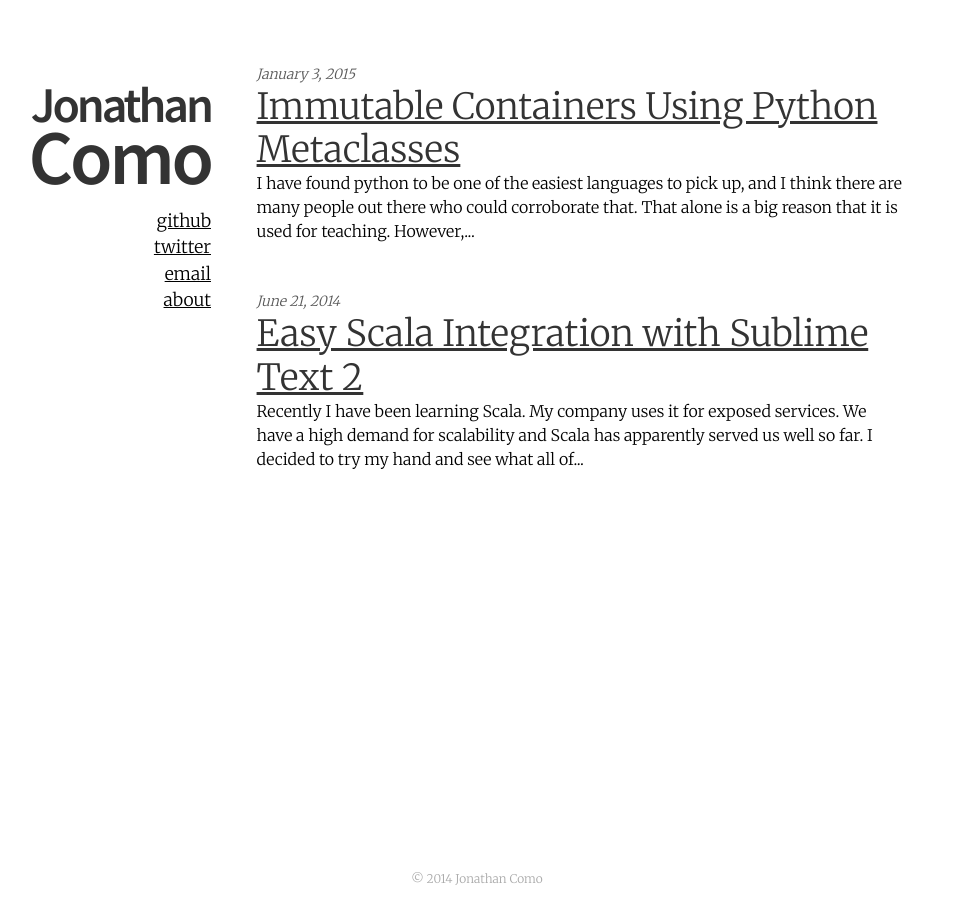
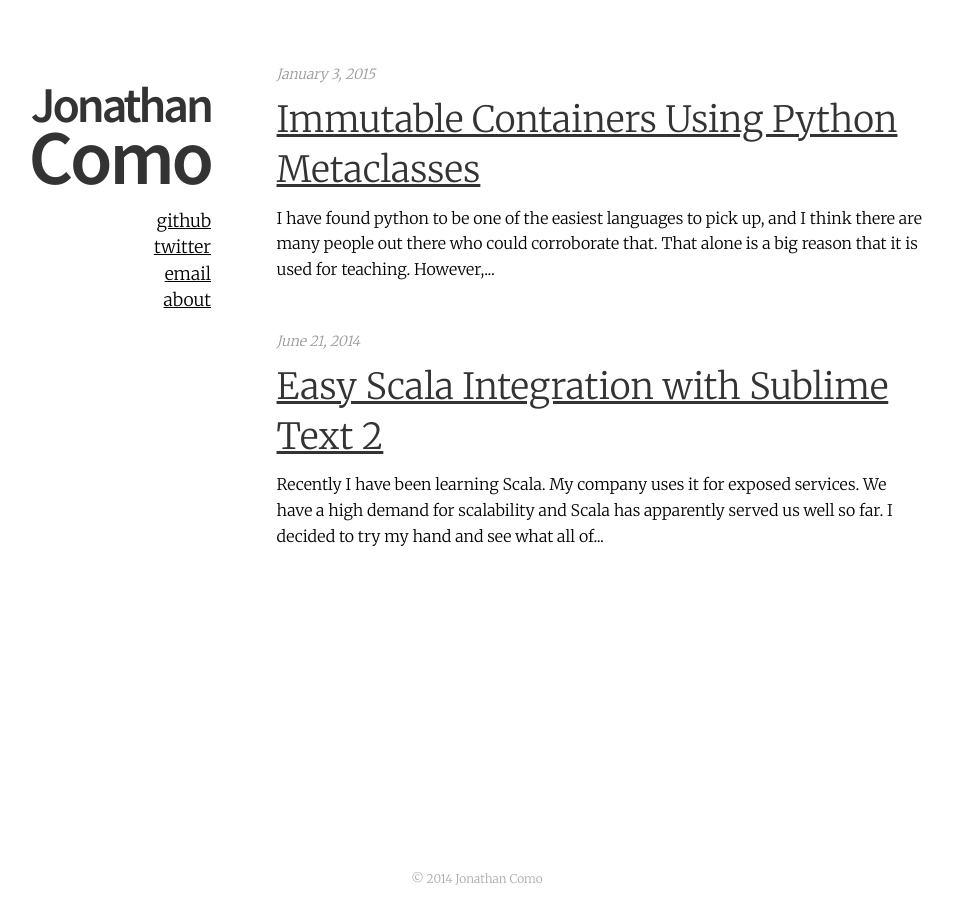
Before and after one commit to jcomo/jcomo.github.io, a Jekyll site: the page built from index.html, in a window 1280 px wide. Shown: the whole page, without its empty margins (163-1116 px from the left). Built offline with Jekyll 4.4.1, drawn with Linux system fonts in a browser that asks for light colours.

Commit message:
css spacing updates

```diff
--- a/_layouts/default.html
+++ b/_layouts/default.html
@@ -6,7 +6,7 @@
     <body>
 
       <div class="pure-g">
-        <div class="pure-u-1 pure-u-lg-5-24">
+        <div class="site-nav pure-u-1 pure-u-lg-5-24">
           {% include header.html %}
         </div>
         <div class="pure-u-1 pure-u-lg-1-24"></div>
--- a/css/main.css
+++ b/css/main.css
@@ -114,6 +114,10 @@ footer {
   .site-title {
     text-align: right;
   }
+
+  .site-nav {
+    margin-right: 20px;
+  }
 }
 
 
@@ -185,7 +189,7 @@ footer {
 
 .posts .post-link {
   font-size: 36px;
-  line-height: 1.2;
+  line-height: 1.4;
   color: #333;
 }
 
@@ -193,7 +197,13 @@ footer {
   font-style: italic;
   display: block;
   font-size: 14px;
-  color: #595959;
+  color: #999;
+  margin-bottom: 10px;
+}
+
+.posts .post-preview {
+  line-height: 1.6;
+  margin-top: 10px;
 }
 
 @media screen and (max-width: 35.5em) {
```
